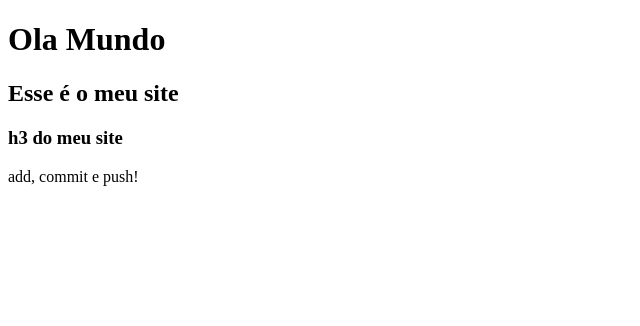
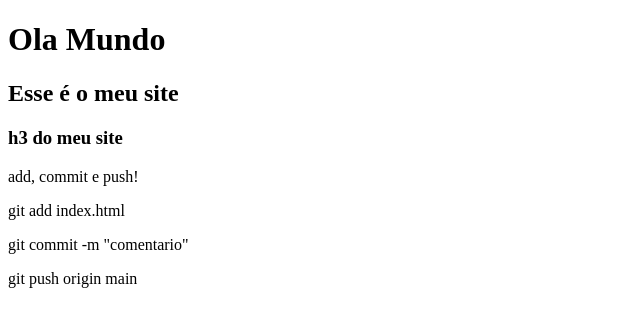
Before and after one commit to andre-digitalcollege/andre-digitalcollege.github.io, a plain HTML site: page index.html in a window 1280 px wide. Shown: the whole page, without its empty margins (0-640 px from the left). Drawn offline with Linux system fonts and the light colour scheme.

Commit message:
adicionado p com comandos

```diff
--- a/index.html
+++ b/index.html
@@ -13,6 +13,9 @@
             <h2>Esse é o meu site</h2>
             <h3>h3 do meu site</h3>
             <p>add, commit e push!</p>
+            <p>git add index.html</p>
+            <p>git commit -m "comentario"</p>
+            <p>git push origin main</p>
         </p>
     </div>
 </body>
```
